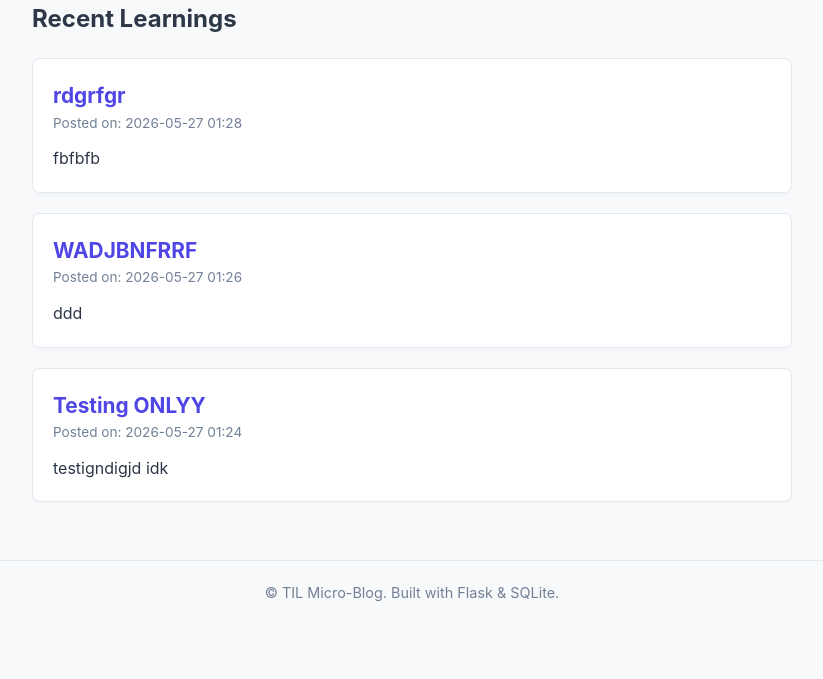
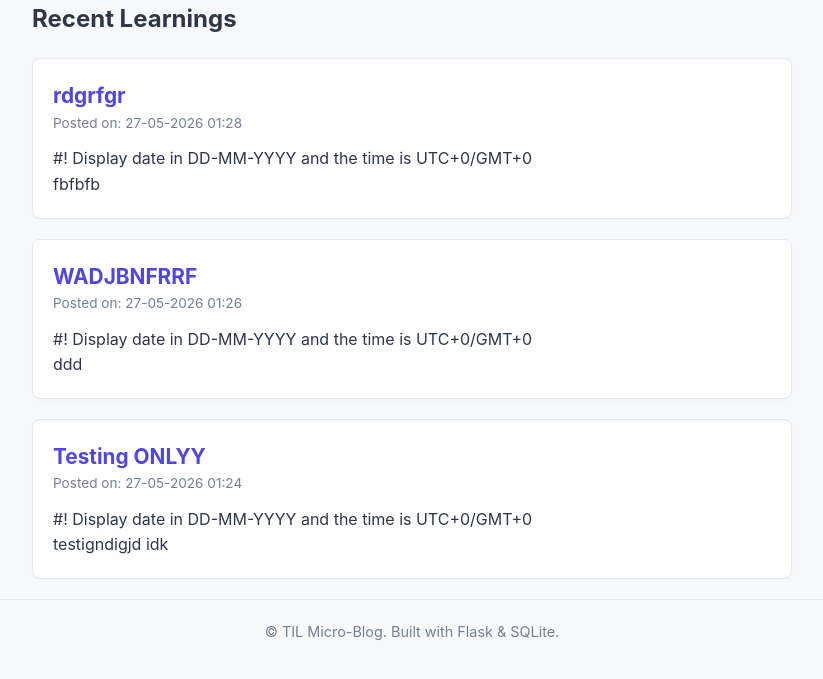
Before and after one commit to QoLamdaS/TIL-Micro-Blog-Project, a Flask app: page / in a window 1280 px wide. Shown: the part 63-742 px from the top of the page, without its empty margins (228-1051 px from the left). Run offline with Flask 3, Linux system fonts and the light colour scheme.

Commit message:
Change to dd-mm-yy format and the time default is UTC+0. I really have no idea all this codes

```diff
--- a/The Main Project/templates/index.html
+++ b/The Main Project/templates/index.html
@@ -26,7 +26,7 @@
             {% for entry in entries %}
                 <article class="entry-card">
                     <h3>{{ entry.title }}</h3>
-                    <small class="date">Posted on: {{ entry.date_posted.strftime('%Y-%m-%d %H:%M') }}</small>
+                    <small class="date">Posted on: {{ entry.date_posted.strftime('%d-%m-%Y %H:%M') }}</small> #! Display date in DD-MM-YYYY and the time is UTC+0/GMT+0
                     <p class="content">{{ entry.content }}</p>
                 </article>
             {% endfor %}
```
Also changed, not shown: instance/database.db (added).
